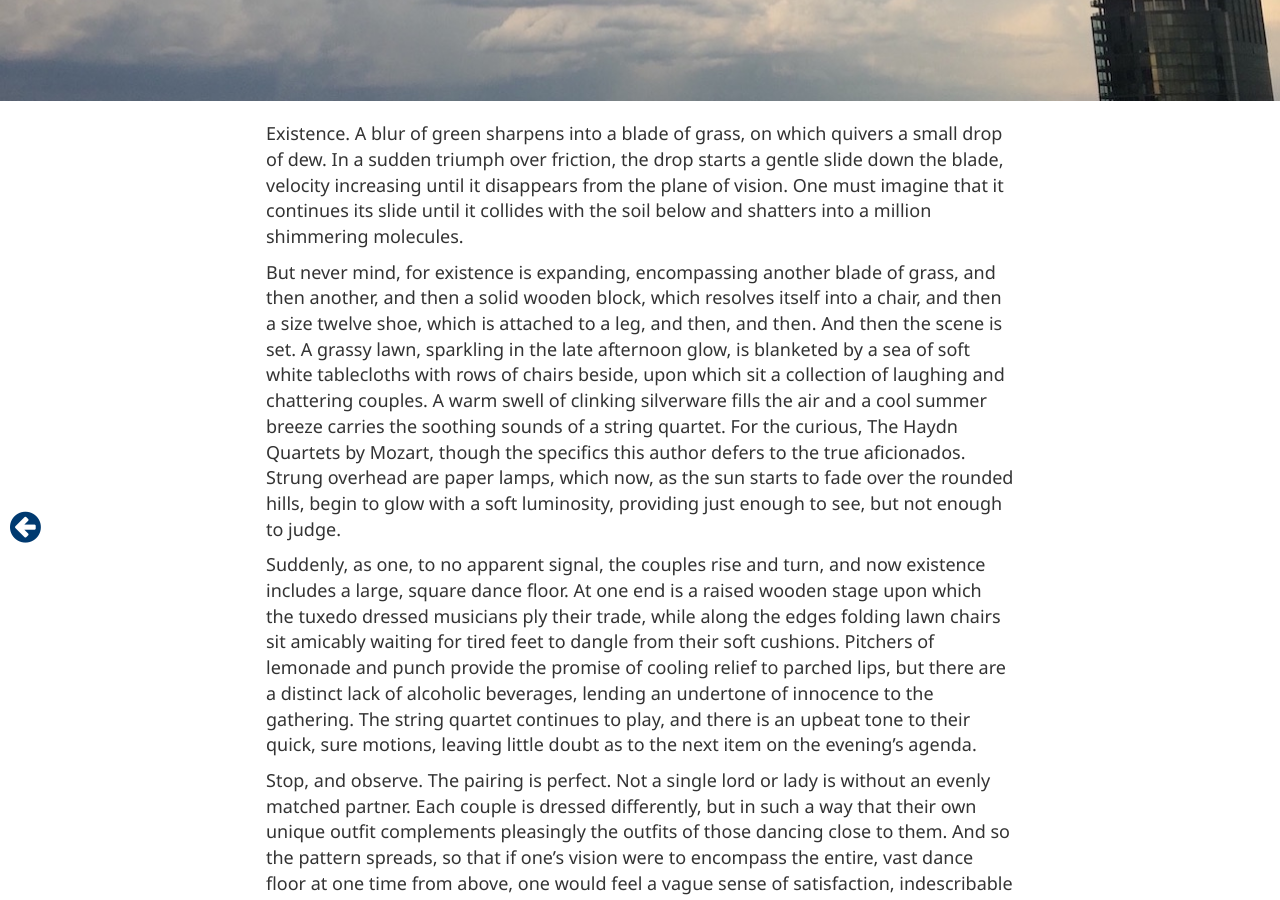
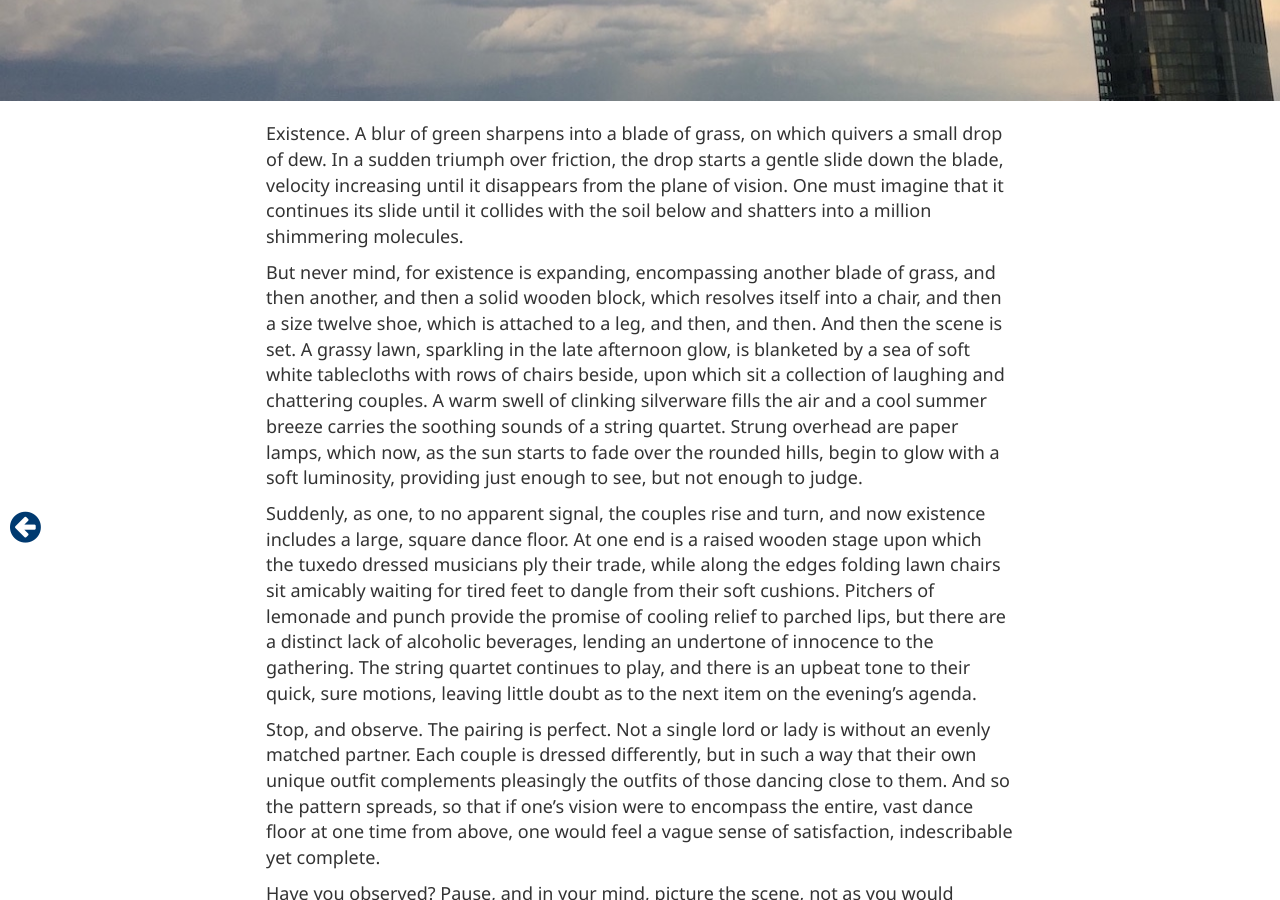
Before and after one commit to reeselevine/blog, a Jekyll site: the page built from _posts/2015-11-08-a-dance.md, in a window 1280 px wide and 900 px high, scrolled down 398 px. Built offline with Jekyll 4.4.1, drawn with Linux system fonts in a browser that asks for light colours; nearby versions of some CDN libraries.

Commit message:
Remove sentence

```diff
--- a/_posts/2015-11-08-a-dance.md
+++ b/_posts/2015-11-08-a-dance.md
@@ -5,7 +5,7 @@ post_dir: a-dance
 
 Existence. A blur of green sharpens into a blade of grass, on which quivers a small drop of dew. In a sudden triumph over friction, the drop starts a gentle slide down the blade, velocity increasing until it disappears from the plane of vision. One must imagine that it continues its slide until it collides with the soil below and shatters into a million shimmering molecules.
 
-But never mind, for existence is expanding, encompassing another blade of grass, and then another, and then a solid wooden block, which resolves itself into a chair, and then a size twelve shoe, which is attached to a leg, and then, and then. And then the scene is set. A grassy lawn, sparkling in the late afternoon glow, is blanketed by a sea of soft white tablecloths with rows of chairs beside, upon which sit a collection of laughing and chattering couples. A warm swell of clinking silverware fills the air and a cool summer breeze carries the soothing sounds of a string quartet. For the curious, The Haydn Quartets by Mozart, though the specifics this author defers to the true aficionados. Strung overhead are paper lamps, which now, as the sun starts to fade over the rounded hills, begin to glow with a soft luminosity, providing just enough to see, but not enough to judge.
+But never mind, for existence is expanding, encompassing another blade of grass, and then another, and then a solid wooden block, which resolves itself into a chair, and then a size twelve shoe, which is attached to a leg, and then, and then. And then the scene is set. A grassy lawn, sparkling in the late afternoon glow, is blanketed by a sea of soft white tablecloths with rows of chairs beside, upon which sit a collection of laughing and chattering couples. A warm swell of clinking silverware fills the air and a cool summer breeze carries the soothing sounds of a string quartet. Strung overhead are paper lamps, which now, as the sun starts to fade over the rounded hills, begin to glow with a soft luminosity, providing just enough to see, but not enough to judge.
 
 Suddenly, as one, to no apparent signal, the couples rise and turn, and now existence includes a large, square dance floor. At one end is a raised wooden stage upon which the tuxedo dressed musicians ply their trade, while along the edges folding lawn chairs sit amicably waiting for tired feet to dangle from their soft cushions. Pitchers of lemonade and punch provide the promise of cooling relief to parched lips, but there are a distinct lack of alcoholic beverages, lending an undertone of innocence to the gathering. The string quartet continues to play, and there is an upbeat tone to their quick, sure motions, leaving little doubt as to the next item on the evening's agenda.
 
```
